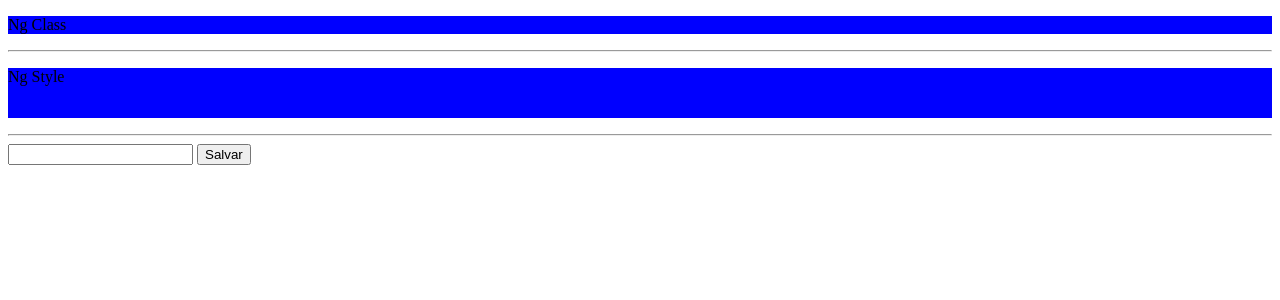
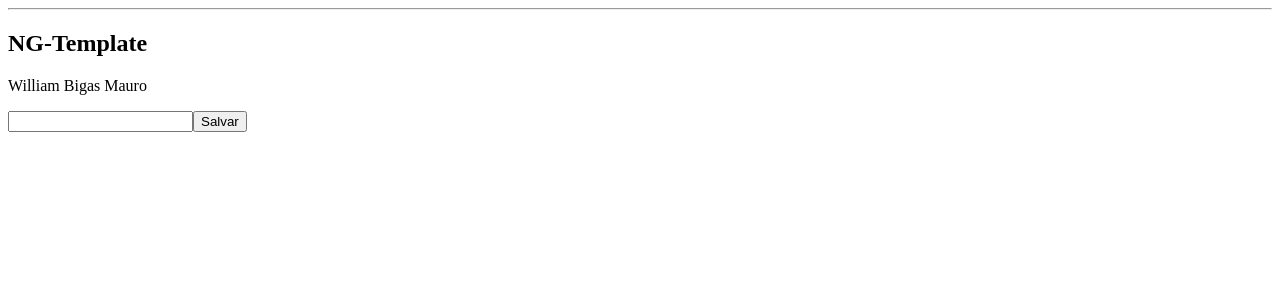
Before and after one commit to willbigas/curso-angular-udemy, an Angular app: page / in a window 1280 px wide. Shown: the top 300 px of the page. Built offline with nearby package versions, Linux system fonts and the light colour scheme.

Commit message:
NgTemplate

```diff
--- a/src/app/diretivas-atributos/diretivas-atributos.component.html
+++ b/src/app/diretivas-atributos/diretivas-atributos.component.html
@@ -1,12 +1,27 @@
-<div *ngIf="nome != 'William'">
-  <p [ngClass]="{'active': valor, 'disabled': !valor}">Ng Class</p>
-  <hr>
-  <p [ngStyle]="{'height': altura, 'background': backgroundColor}">Ng Style</p>
-</div>
+<!--<div *ngIf="nome != 'William'">-->
+<!--  <p [ngClass]="{'active': valor, 'disabled': !valor}">Ng Class</p>-->
+<!--  <hr>-->
+<!--  <p [ngStyle]="{'height': altura, 'background': backgroundColor}">Ng Style</p>-->
+<!--</div>-->
+<!--<hr>-->
+
+<!--<input [(ngModel)]="nome"> {{nome}}-->
+
+<!--<button (click)="salvar()">Salvar</button>-->
+
+<!--<li *ngFor="let item of list">{{item.nome}}</li>-->
+
+
 <hr>
 
-<input [(ngModel)]="nome"> {{nome}}
+<h2>NG-Template</h2>
+
+<ng-template ngFor let-item [ngForOf]="list">
+  <p>
+    {{item.nome}}
+  </p>
+</ng-template>
+
+<input [(ngModel)]="nome">
 
 <button (click)="salvar()">Salvar</button>
-
-<li *ngFor="let item of list">{{item.nome}}</li>
--- a/src/app/diretivas-atributos/diretivas-atributos.component.ts
+++ b/src/app/diretivas-atributos/diretivas-atributos.component.ts
@@ -11,7 +11,7 @@ export class DiretivasAtributosComponent implements OnInit {
   public altura: string = "20px";
   public backgroundColor: string = "red";
   public nome: string = "";
-  public list: Array<{nome: string}> = [];
+  public list: Array<{nome: string}> = [{nome: "William Bigas Mauro"}];
 
   ngOnInit(): void {
     setInterval(() => {
```
